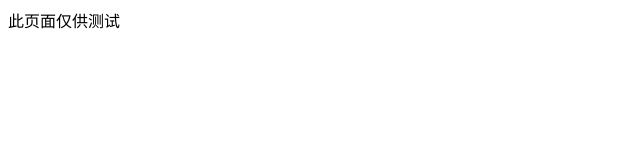
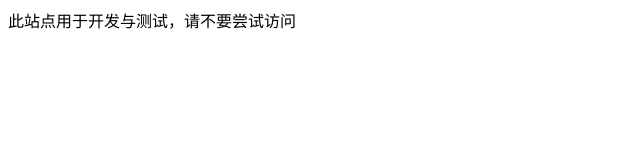
Before and after one commit to amekiri13/amekiri.github.io, a plain HTML site: page index.html in a window 1280 px wide. Shown: the whole page, without its empty margins (0-640 px from the left). Drawn offline with Linux system fonts and the light colour scheme.

Commit message:
Update index.html

```diff
--- a/index.html
+++ b/index.html
@@ -3,5 +3,5 @@
   <title>测试</title>
 <head>
 <body>
-  此页面仅供测试
+  此站点用于开发与测试，请不要尝试访问
 </body>
```
